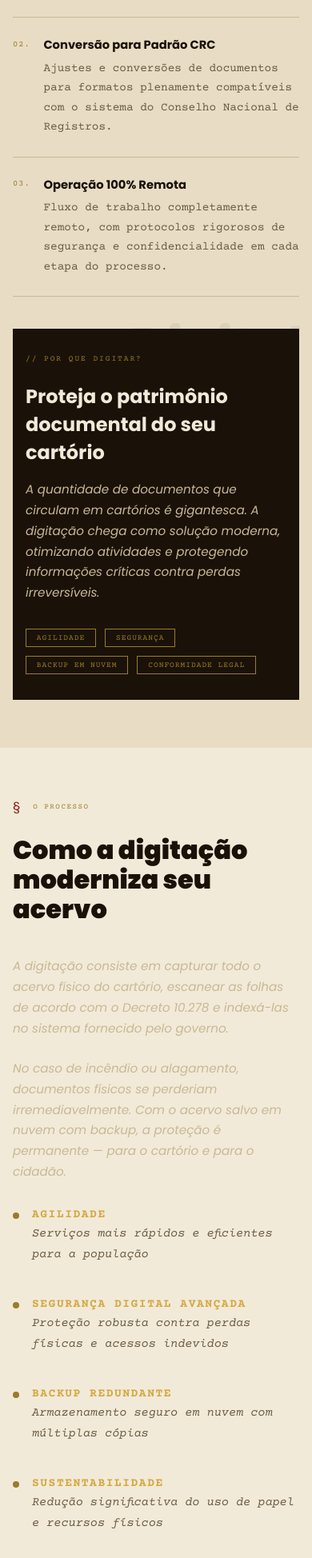
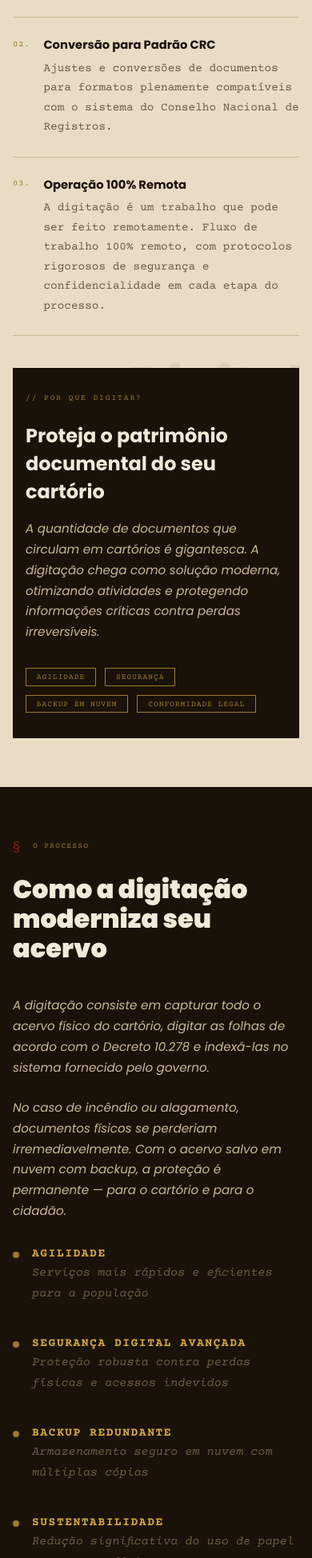
Before and after one commit to mbmaciel/cartorio, a plain HTML site: page index.html in a window 390 px wide. Shown: the part 3779-5727 px from the top of the page at 80% size. Drawn offline with nearby package versions, Linux system fonts and the light colour scheme.

Commit message:
Atualiza termos de "digitalização" para "digitação" no HTML e CSS

```diff
--- a/cartorio-mbmaciel.css
+++ b/cartorio-mbmaciel.css
@@ -744,15 +744,15 @@
     padding: 0.3rem 0.8rem;
   }
 
-  /* ===== DIGITALIZACAO ===== */
-  #digitalizacao {
+  /* ===== DIGITACAO ===== */
+  #digitacao {
     background: var(--ink);
     color: var(--parchment);
     position: relative;
     overflow: hidden;
   }
 
-  #digitalizacao::before {
+  #digitacao::before {
     content: 'DECRETO\A10.278';
     white-space: pre;
     position: absolute;
@@ -1171,7 +1171,7 @@
       font-size: 1.02rem;
     }
 
-    #digitalizacao::before {
+    #digitacao::before {
       display: none;
     }
 
--- a/index.html
+++ b/index.html
@@ -95,7 +95,7 @@
       <div class="doc-header">
         <div class="doc-header-top">República Federativa do Brasil</div>
         <div class="doc-title">Cartório de Registros</div>
-        <div class="doc-number">Reg. nº 2024/001 — Folhas Digitalizadas</div>
+        <div class="doc-number">Reg. nº 2024/001 — Folhas Digitadas</div>
       </div>
       <div class="doc-body">
         Certifico que os documentos constantes do presente livro foram digitados, indexados e armazenados em conformidade com as normas vigentes, garantindo autenticidade e integridade do acervo.
@@ -214,7 +214,7 @@
         <div class="servico-num">03.</div>
         <div class="servico-content">
           <h4>Operação 100% Remota</h4>
-          <p>Fluxo de trabalho completamente remoto, com protocolos rigorosos de segurança e confidencialidade em cada etapa do processo.</p>
+          <p>A digitação é um trabalho que pode ser feito remotamente. Fluxo de trabalho 100% remoto, com protocolos rigorosos de segurança e confidencialidade em cada etapa do processo.</p>
         </div>
       </div>
     </div>
@@ -237,13 +237,13 @@
   </div>
 </section>
 
-<!-- DIGITALIZACAO -->
+<!-- DIGITACAO -->
 <section id="digitacao">
   <div class="section-label reveal"><span>O Processo</span></div>
   <h2 class="section-title reveal">Como a digitação moderniza seu acervo</h2>
   <div class="dig-grid">
     <div class="dig-text reveal">
-      <p>A digitação consiste em capturar todo o acervo físico do cartório, escanear as folhas de acordo com o Decreto 10.278 e indexá-las no sistema fornecido pelo governo.</p>
+      <p>A digitação consiste em capturar todo o acervo físico do cartório, digitar as folhas de acordo com o Decreto 10.278 e indexá-las no sistema fornecido pelo governo.</p>
       <p>No caso de incêndio ou alagamento, documentos físicos se perderiam irremediavelmente. Com o acervo salvo em nuvem com backup, a proteção é permanente — para o cartório e para o cidadão.</p>
       <div class="dig-benefits">
         <div class="benefit">
@@ -287,7 +287,7 @@
       <div class="process-step">
         <div class="step-num">II</div>
         <div class="step-content">
-          <h4>Digitação e Escaneamento</h4>
+          <h4>Digitação e Transcrição</h4>
           <p>Captura de imagens em alta resolução conforme especificações do Decreto 10.278.</p>
         </div>
       </div>
```
